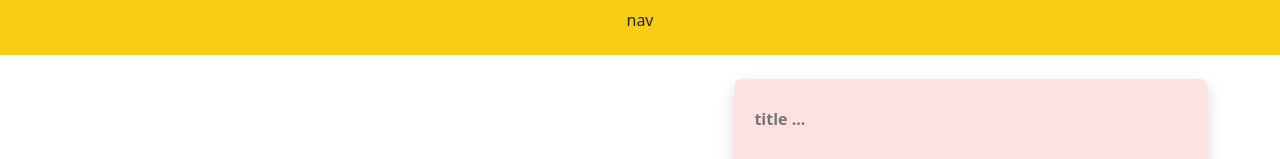
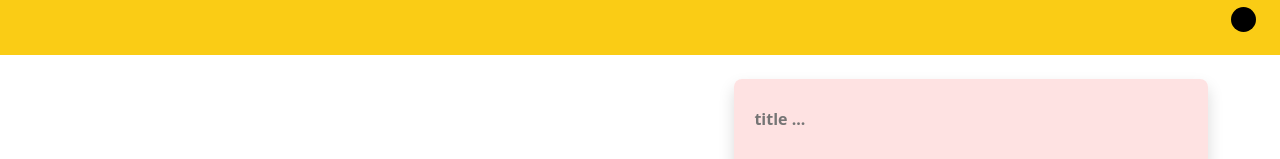
Before and after one commit to MiaadEstakhri/note-app, a React (Create React App) app: page / in a window 1280 px wide. Shown: the top 159 px of the page. Built offline with nearby package versions, Linux system fonts and the light colour scheme.

Commit message:
add NavList component

```diff
--- /dev/null
+++ b/src/common/navList/NavList.jsx
@@ -0,0 +1,16 @@
+const NavList = ({ title, bg }) => {
+  return (
+    <ul className="w-100 d-flex align-items-center justify-content-end me-4 fw-bold">
+      <li className="d-flex align-items-center justify-content-center ms-5">
+        {title}
+        <span
+          className="d-inline-block bg-black rounded-circle ms-2"
+          style={{ background: bg }}
+          ms-2
+        ></span>
+      </li>
+    </ul>
+  );
+};
+
+export default NavList;
--- a/src/components/navigation/Navigation.jsx
+++ b/src/components/navigation/Navigation.jsx
@@ -1,9 +1,10 @@
+import NavList from "../../common/navList/NavList";
 import "./navigation.css";
 
 const Navigation = () => {
   return (
     <nav className="mb-4 d-flex justify-content-center align-items-center">
-      <p>nav</p>
+      <NavList />
     </nav>
   );
 };
--- a/src/components/navigation/navigation.css
+++ b/src/components/navigation/navigation.css
@@ -1,4 +1,9 @@
-nav{
-    background-color: #facc15;
-    height: 55px;
+nav {
+  background-color: #facc15;
+  height: 55px;
 }
+
+li span {
+  width: 25px;
+  height: 25px;
+}
```
